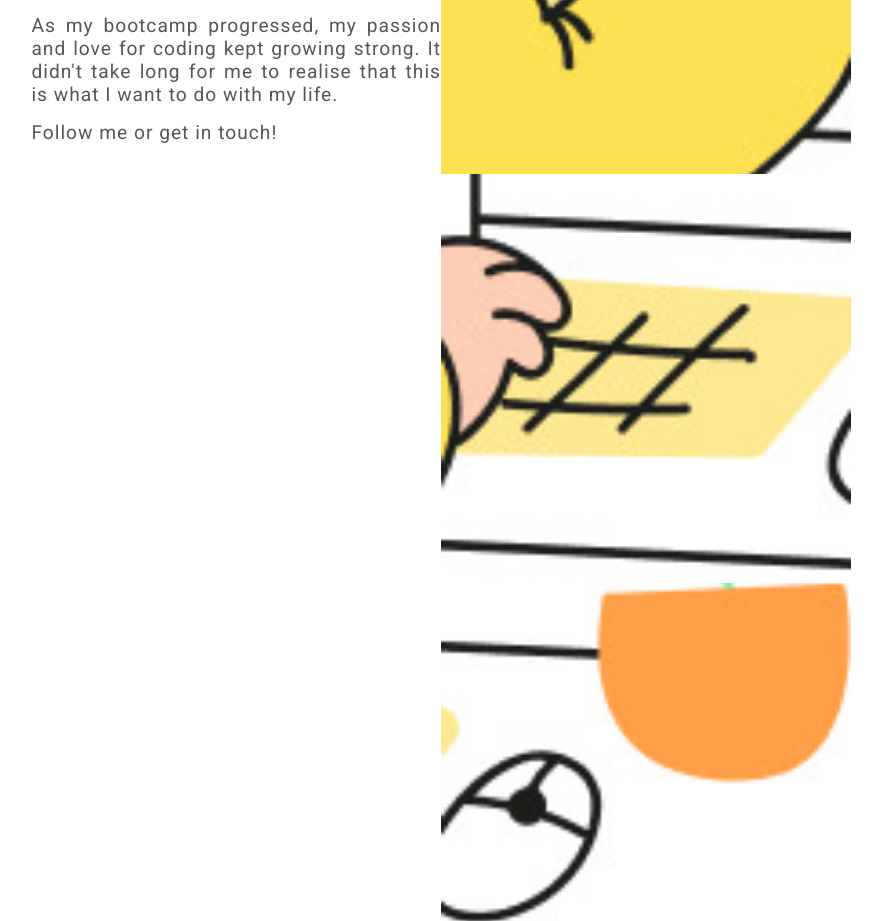
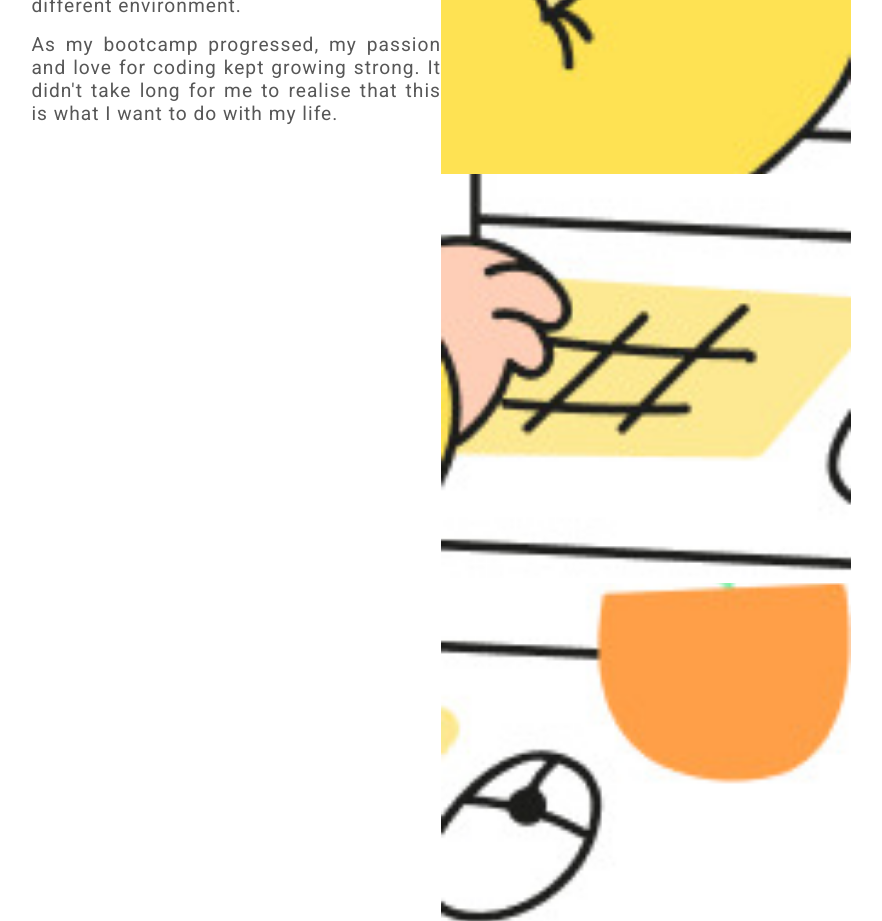
Before and after one commit to MartiZu/Portfolio, a React (Create React App) app in the folder portfolio/: page /about in a window 1280 px wide. Shown: the part 6100-7021 px from the top of the page, without its empty margins (199-1081 px from the left). Built offline with nearby package versions, Linux system fonts and the light colour scheme.

Commit message:
removed pharagraph

```diff
--- a/portfolio/src/components/Lastsection.js
+++ b/portfolio/src/components/Lastsection.js
@@ -45,7 +45,6 @@ export default function Lastsection() {
           strong. It didn't take long for me to realise that this is what I want
           to do with my life.
         </p>
-        <p className="info">Follow me or get in touch!</p>
       </div>
       <div className="col gallery">
         {images.map((image, index) => (
```
